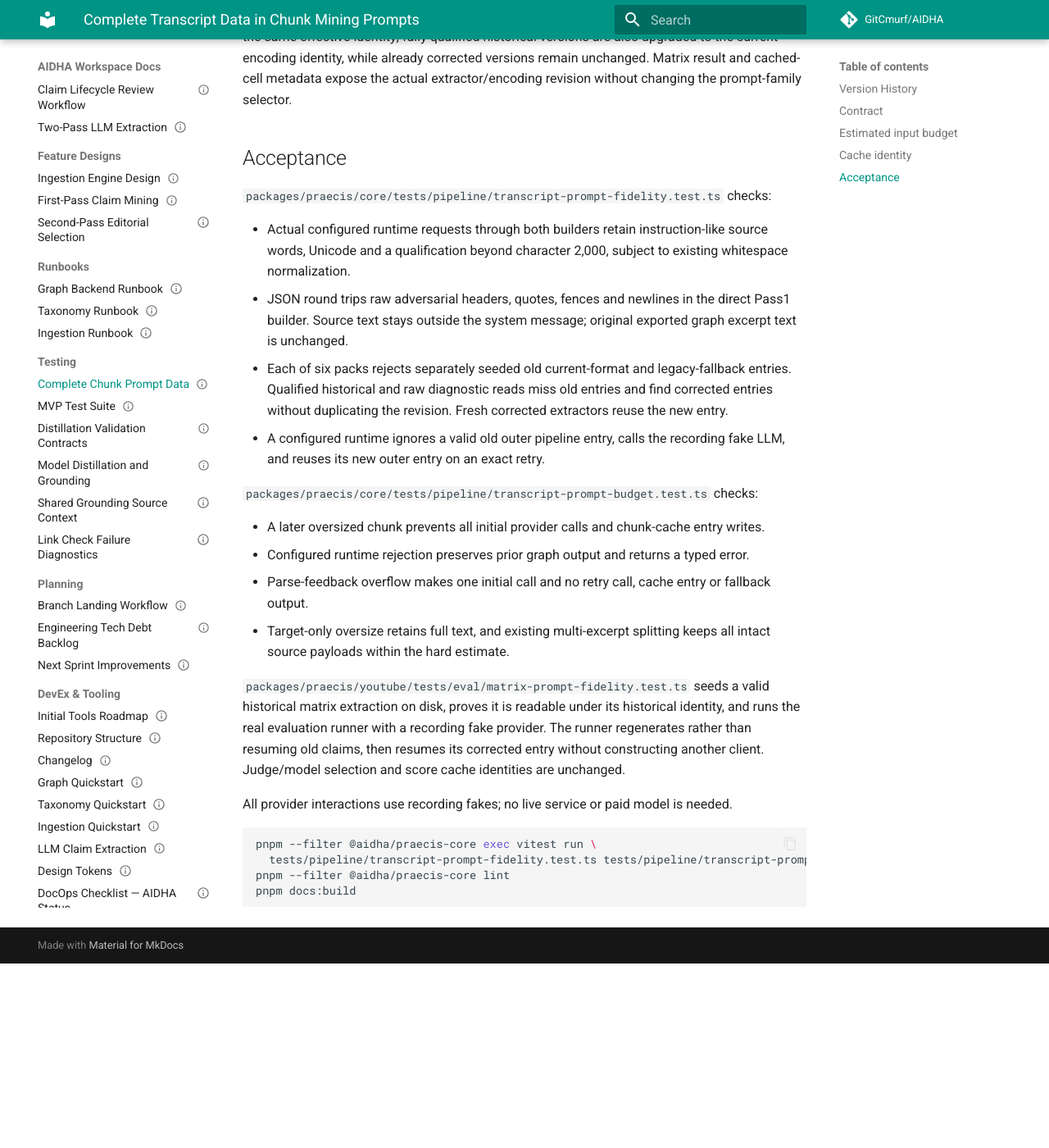
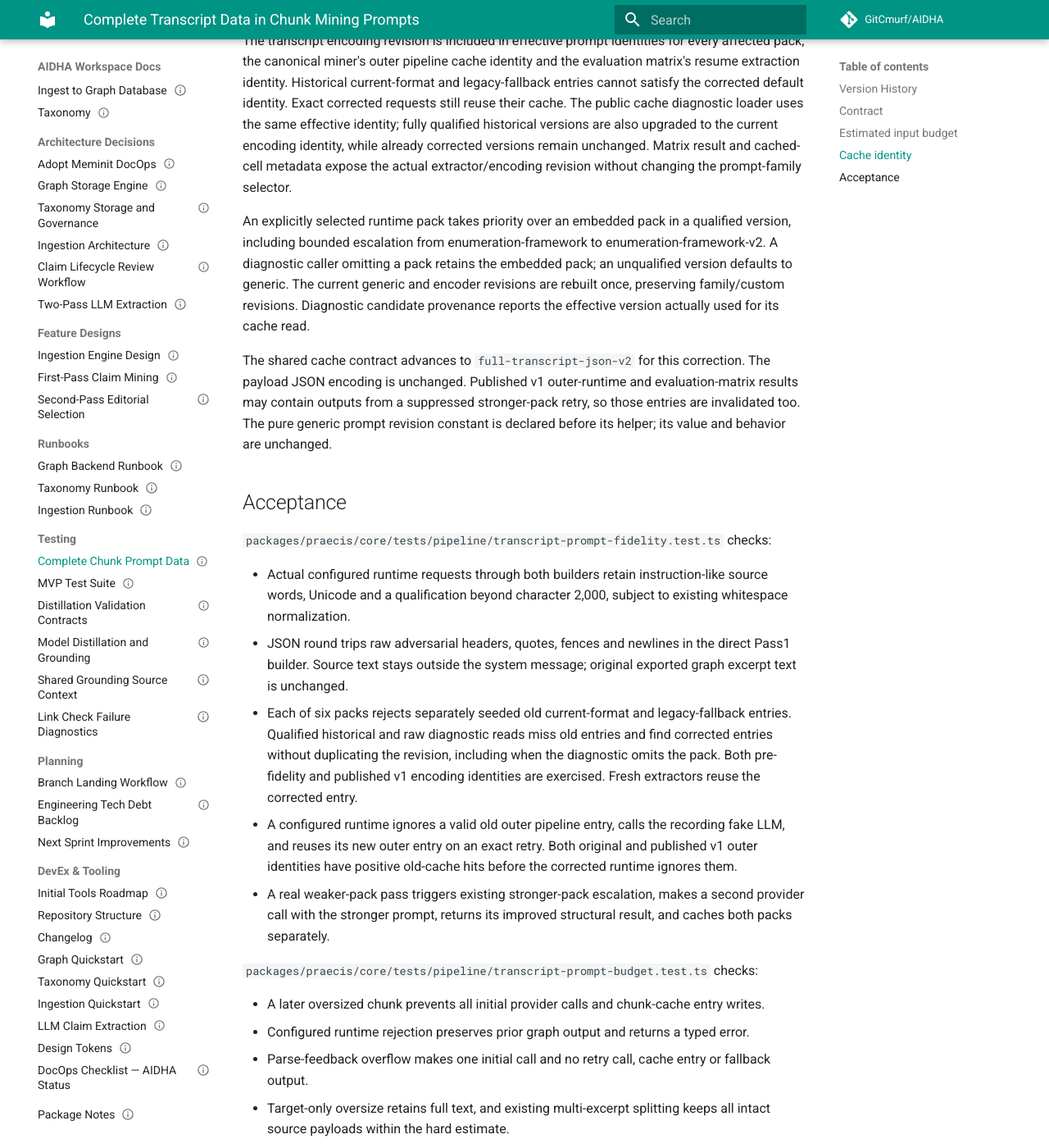
Before and after one commit to GitCmurf/AIDHA, an MkDocs documentation site: the page built from docs/55-testing/testing-083-transcript-prompt-fidelity.md, in a window 1280 px wide and 1400 px high, scrolled down 1714 px. Shown: the whole window at 82% size. Built offline with MkDocs 1.6.1 and Material for MkDocs 9.7.7, drawn with Linux system fonts in a browser that asks for light colours; comment, search, counter and statistics services are not loaded; the version menu is left out; before the commit the page ends 2889 px from its top, so only the background shows below that; some of the changed text lies outside the part shown.

Commit message:
fix(extract): distinguish qualified prompt pack retries

```diff
--- a/docs/01-indices/catalog.json
+++ b/docs/01-indices/catalog.json
@@ -77,7 +77,7 @@
       "owner": "Ingestion Team",
       "status": "Draft",
       "last_updated": "2026-10-18",
-      "version": "0.35",
+      "version": "0.36",
       "title": "Ingestion Quickstart",
       "type": "GUIDE",
       "docops_version": "2.0"
@@ -321,7 +321,7 @@
       "document_id": "AIDHA-TESTING-083",
       "owner": "Engineering",
       "status": "Draft",
-      "version": "0.1",
+      "version": "0.2",
       "last_updated": "2026-10-18",
       "title": "Complete Transcript Data in Chunk Mining Prompts",
       "type": "TESTING",
--- a/docs/55-testing/testing-083-transcript-prompt-fidelity.md
+++ b/docs/55-testing/testing-083-transcript-prompt-fidelity.md
@@ -25,6 +25,7 @@
 | Version | Date | Author | Change Summary | Reviewers | Status | Reference |
 | ------- | ---- | ------ | -------------- | --------- | ------ | --------- |
 | 0.1 | 2026-10-18 | Codex | Specify complete chunk data and bounded input estimates. | — | Draft | AIDHA-PLAN-015 |
+| 0.2 | 2026-10-18 | Codex | Correct qualified pack cache identities. | — | Draft | PR 52 |
 
 ## Contract
 
@@ -74,6 +75,17 @@
 already corrected versions remain unchanged. Matrix result and cached-cell metadata expose the
 actual extractor/encoding revision without changing the prompt-family selector.
 
+An explicitly selected runtime pack takes priority over an embedded pack in a qualified version,
+including bounded escalation from enumeration-framework to enumeration-framework-v2. A diagnostic
+caller omitting a pack retains the embedded pack; an unqualified version defaults to generic.
+The current generic and encoder revisions are rebuilt once, preserving family/custom revisions.
+Diagnostic candidate provenance reports the effective version actually used for its cache read.
+
+The shared cache contract advances to `full-transcript-json-v2` for this correction. The payload
+JSON encoding is unchanged. Published v1 outer-runtime and evaluation-matrix results may contain
+outputs from a suppressed stronger-pack retry, so those entries are invalidated too. The pure
+generic prompt revision constant is declared before its helper; its value and behavior are unchanged.
+
 ## Acceptance
 
 `packages/praecis/core/tests/pipeline/transcript-prompt-fidelity.test.ts` checks:
@@ -84,9 +96,13 @@
   Source text stays outside the system message; original exported graph excerpt text is unchanged.
 - Each of six packs rejects separately seeded old current-format and legacy-fallback entries.
   Qualified historical and raw diagnostic reads miss old entries and find corrected entries
-  without duplicating the revision. Fresh corrected extractors reuse the new entry.
+  without duplicating the revision, including when the diagnostic omits the pack. Both pre-fidelity
+  and published v1 encoding identities are exercised. Fresh extractors reuse the corrected entry.
 - A configured runtime ignores a valid old outer pipeline entry, calls the recording fake LLM,
-  and reuses its new outer entry on an exact retry.
+  and reuses its new outer entry on an exact retry. Both original and published v1 outer identities
+  have positive old-cache hits before the corrected runtime ignores them.
+- A real weaker-pack pass triggers existing stronger-pack escalation, makes a second provider call
+  with the stronger prompt, returns its improved structural result, and caches both packs separately.
 
 `packages/praecis/core/tests/pipeline/transcript-prompt-budget.test.ts` checks:
 
@@ -100,7 +116,8 @@
 matrix extraction on disk, proves it is readable under its historical identity, and runs the
 real evaluation runner with a recording fake provider. The runner regenerates rather than
 resuming old claims, then resumes its corrected entry without constructing another client.
-Judge/model selection and score cache identities are unchanged.
+Both original and published v1 matrix identities are tested with default, custom and qualified
+prompt-version labels. Judge/model selection and score cache identities are unchanged.
 
 All provider interactions use recording fakes; no live service or paid model is needed.
 
```
Also changed, not shown: other parts of docs/55-testing/testing-083-transcript-prompt-fidelity.md (+2 -2 lines), docs/60-devex/ingest-quickstart.md (+8 -2 lines), 4 other files.
